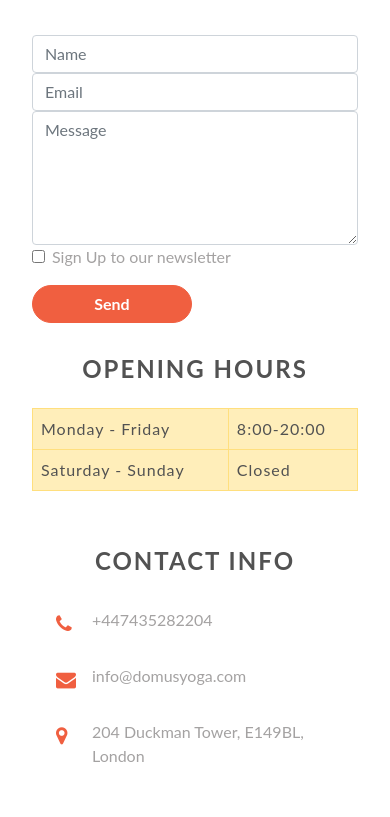
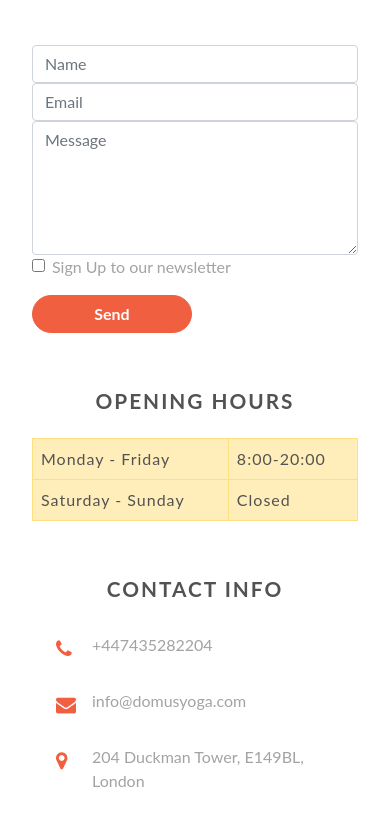
Before and after one commit to RosariaFini/1stMilestoneProject, a plain HTML site: page contact.html in a window 390 px wide. Shown: the part 426-1243 px from the top of the page. Drawn offline with nearby package versions, Linux system fonts and the light colour scheme; a web font is replaced by a local one.

Commit message:
fix: fixed heading for option section in the index.html page, fixed headings for opening hours and contact info in contact.html page

```diff
--- a/assets/css/style.css
+++ b/assets/css/style.css
@@ -10,12 +10,8 @@ h1{
 
 }
 
- h5{
-    padding-top:2rem;
-}
-
-h4{
-    padding-top: 1rem;
+h2{
+    font-size:2.5rem;
 }
 
 h3{
@@ -24,6 +20,20 @@ h3{
     font-size: 1.25rem;
 
 }
+
+
+
+
+ h5{
+    padding-top:2rem;
+}
+
+h6{
+    font-size:1.3rem;
+}
+
+
+
 
  .feature p{
    line-height: 2rem;
@@ -59,17 +69,20 @@ body{
 .contact h1{
     color:#525252;
     letter-spacing: 2px;
-    font-size: 1.5rem;
+    font-size: 2rem;
     margin-top:1rem;
 }
 
+.up{
+    padding-top: 1rem;
+}
 
-.padded .top h4{
+.padded .top h6{
          padding-top:2.5rem;
          padding-bottom: 1rem;
      }
 
-.padded h4{
+.padded h6{
     padding-bottom: 1rem;
 }
 
@@ -617,7 +630,7 @@ body{
 }
 
  @media(max-width:767px){
-     .padded h1{
+     .padded h6{
          padding-top:2.5rem;
      }
  }
--- a/contact.html
+++ b/contact.html
@@ -157,7 +157,7 @@
 				</div>
 			</div>
 			<div class="col-12 col-md-4 padded">
-				<h4 class="uppercase grey text-center"><strong>opening hours</strong></h4>
+				<h6 class="uppercase grey text-center"><strong>opening hours</strong></h6>
 				<!--Table-->
 
 				<table class="table table-bordered table-warning">
@@ -178,7 +178,7 @@
 				</table>
 				<!--Contact-Info-->
 				<div class="top">
-					<h4 class="uppercase grey text-center"><strong>Contact Info</strong></h4>
+					<h6 class="uppercase grey text-center"><strong>Contact Info</strong></h6>
 					<table class="table table-borderless">
 
 						<tbody>
```
Also changed, not shown: index.html (+1 -1 lines).
